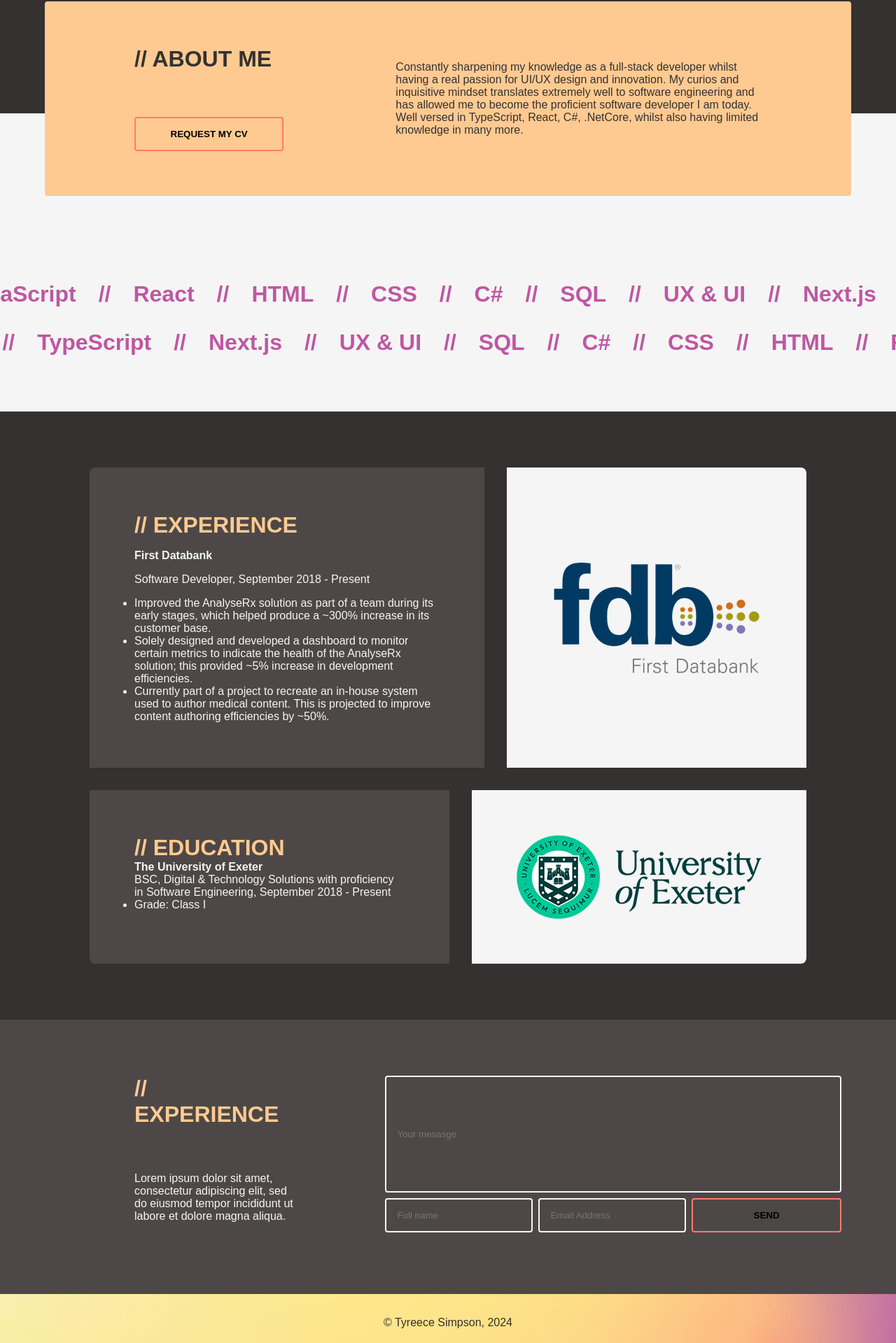
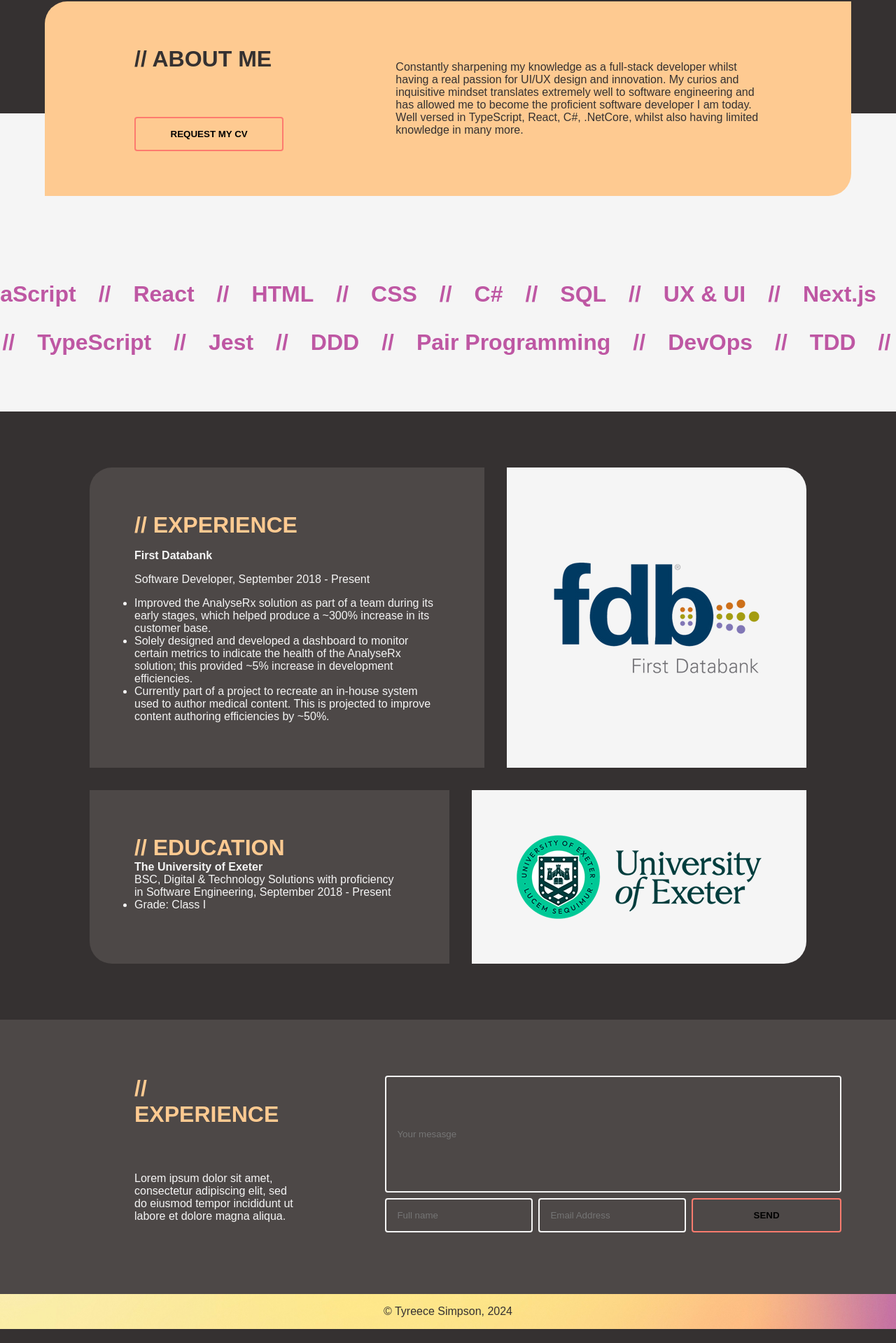
Before and after one commit to Tyreece-Jay/the-briefcase, a Next.js app: page / in a window 1280 px wide. Shown: the part 878-2797 px from the top of the page at 70% size. Built offline with nearby package versions, Linux system fonts and the light colour scheme.

Commit message:
scroll button

```diff
--- a/src/app/_about/about.module.css
+++ b/src/app/_about/about.module.css
@@ -18,7 +18,7 @@
   gap: 10em;
   flex-direction: row;
   background-color: var(--yellow);
-  border-radius: 4px;
+  border-radius: 2em 0 2em 0;
   position: absolute;
   color: var(--black);
   align-items: center;
--- a/src/app/_components/buttons.tsx
+++ b/src/app/_components/buttons.tsx
@@ -6,9 +6,9 @@ import { motion } from "framer-motion"
 import styles from "./button.module.css"
 import { ReactNode } from "react"
 
-const hover = {scale: 1.1}
-const transition = { type: "spring", damping: 10, stiffness: 100}
-const tap = {scale: 0.9}
+const hover = { scale: 1.1 }
+const transition = { type: "spring", damping: 10, stiffness: 100 }
+const tap = { scale: 0.9 }
 
 export function Button({ children, onClick, noMotion }: { children: ReactNode, onClick: () => any, noMotion?: boolean }) {
   return <motion.button onClick={onClick} whileHover={!noMotion ? hover : undefined} transition={transition} whileTap={tap} className={styles.button}>
@@ -16,8 +16,17 @@ export function Button({ children, onClick, noMotion }: { children: ReactNode, o
   </motion.button>
 }
 
-export function IconButton({ icon, href, newTab }: { icon: IconDefinition, href: string, newTab?: boolean }) {
-  return <motion.a whileHover={hover} transition={transition} whileTap={tap} href={href} target={newTab ? "_blank" : undefined}>
+export function IconButton({ icon, href }: { icon: IconDefinition, href: string }) {
+  return <motion.a whileHover={hover} transition={transition} whileTap={tap} href={href} target={"_blank"}>
     <FontAwesomeIcon icon={icon} className={styles.icon} />
   </motion.a>
 }
+
+export function ScrollButton({ icon, href }: { icon: IconDefinition, href: string }) {
+  return <motion.a animate={{ y: [0, -20, 0] }} transition={{
+    duration: 2, ease: "easeInOut",
+    times: [0, 0.2], repeat: Infinity
+  }} href={href}>
+    <FontAwesomeIcon icon={icon} className={styles.icon} />
+  </motion.a>
+}
--- a/src/app/_experience/experience.module.css
+++ b/src/app/_experience/experience.module.css
@@ -18,13 +18,13 @@
   padding: 5vw;
   gap: 1em;
   background-color: var(--grey);
-  border-radius: 8px 0 0 0;
+  border-radius: 2em 0 0 0;
 }
 
 .experience > div:nth-child(2) {
   padding: 5vw;
   background-color: var(--white);
-  border-radius: 0 8px 0 0;
+  border-radius: 0 2em 0 0;
   display: flex;
   align-items: center;
 }
@@ -38,7 +38,7 @@
 .education > div:first-child {
   padding: 5vw;
   background-color: var(--grey);
-  border-radius: 0 0 0 8px;
+  border-radius: 0 0 0 2em;
   display: flex;
   flex-direction: column;
 }
@@ -46,7 +46,7 @@
 .education > div:nth-child(2) {
   padding: 5vw;
   background-color: var(--white);
-  border-radius: 0 0 8px 0;
+  border-radius: 0 0 2em 0;
   display: flex;
   align-items: center;
 }
--- a/src/app/_hero/hero.module.css
+++ b/src/app/_hero/hero.module.css
@@ -2,7 +2,7 @@
   height: 100vh;
   width: 100%;
   background-image: url("../../../public/hero.jpg");
-  background-size: 125%;
+  background-size: 125% 125%;
 
   -webkit-animation: gradiant 45s ease infinite;
   -moz-animation: gradiant 45s ease infinite;
--- a/src/app/_hero/hero.tsx
+++ b/src/app/_hero/hero.tsx
@@ -7,7 +7,7 @@ import { faFigma, faGithubSquare, faLinkedin } from '@fortawesome/free-brands-sv
 import { faAngleDoubleDown } from '@fortawesome/free-solid-svg-icons'
 import Particles from './particles'
 import Typewriter from 'typewriter-effect'
-import { IconButton } from '../_components/buttons'
+import { IconButton, ScrollButton } from '../_components/buttons'
 
 export default function Hero() {
   return <div className={styles.hero}>
@@ -18,15 +18,15 @@ export default function Hero() {
         <h1>{content.name}</h1>
         <h3><Typewriter options={{ strings: content.occupation, autoStart: true, loop: true, skipAddStyles: false }} /></h3>
       </div>
-      <IconButton icon={faAngleDoubleDown} href="#about" />
+      <ScrollButton icon={faAngleDoubleDown} href="#about" />
     </div>
   </div>
 }
 
 function Icons() {
   return <div className={styles.icons}>
-    <IconButton icon={faLinkedin} href="https://linkedin.com/in/tyreece-simpson-287912160" newTab />
-    <IconButton icon={faFigma} href="https://www.figma.com/@tyreece" newTab />
-    <IconButton icon={faGithubSquare} href="https://github.com/Tyreece-Jay" newTab />
+    <IconButton icon={faLinkedin} href="https://linkedin.com/in/tyreece-simpson-287912160" />
+    <IconButton icon={faFigma} href="https://www.figma.com/@tyreece" />
+    <IconButton icon={faGithubSquare} href="https://github.com/Tyreece-Jay" />
   </div>
 }
--- a/src/app/_skills/skills.tsx
+++ b/src/app/_skills/skills.tsx
@@ -9,10 +9,10 @@ export default function Skills() {
 
   return (
     <div className={styles.container}>
-      <Marquee autoFill>
+      <Marquee autoFill pauseOnHover>
         {content.skills.map((x, i) => <span className={styles.skills} key={i}><h2>{x}</h2><h2>{'//'}</h2></span>)}
       </Marquee>
-      <Marquee autoFill direction='right'>
+      <Marquee autoFill pauseOnHover direction='right'>
         {content.skills.reverse().map((x, i) => <span className={styles.skills} key={`${i}-r`}><h2>{x}</h2><h2>{'//'}</h2></span>)}
       </Marquee>
     </div>
--- a/src/app/content.ts
+++ b/src/app/content.ts
@@ -2,7 +2,7 @@ export const content = {
   name: 'Tyreece Simpson',
   occupation: ['Full-Stack Software Engineer', 'Front-End Specialist'],
   about: 'Constantly sharpening my knowledge as a full-stack developer whilst having a real passion for UI/UX design and innovation. My curios and inquisitive mindset translates extremely well to software engineering and has allowed me to become the proficient software developer I am today. Well versed in TypeScript, React, C#, .NetCore, whilst also having limited knowledge in many more.',
-  skills: ['TypeScript', 'JavaScript', 'React', 'HTML', 'CSS', 'C#', 'SQL', 'UX & UI', 'Next.js'],
+  skills: ['TypeScript', 'JavaScript', 'React', 'HTML', 'CSS', 'C#', 'SQL', 'UX & UI', 'Next.js', 'BDD', 'TDD', 'DevOps', 'Pair Programming', 'DDD', 'Jest'],
   experience: {
     company: 'First Databank',
     role: 'Software Developer',
--- a/src/app/globals.css
+++ b/src/app/globals.css
@@ -55,7 +55,7 @@ input {
 }
 
 footer {
-  padding: 2em;
+  padding: 1em;
   color: var(--black);
   background-image: url("../../public/hero.jpg");
   background-size: 100%;
```
